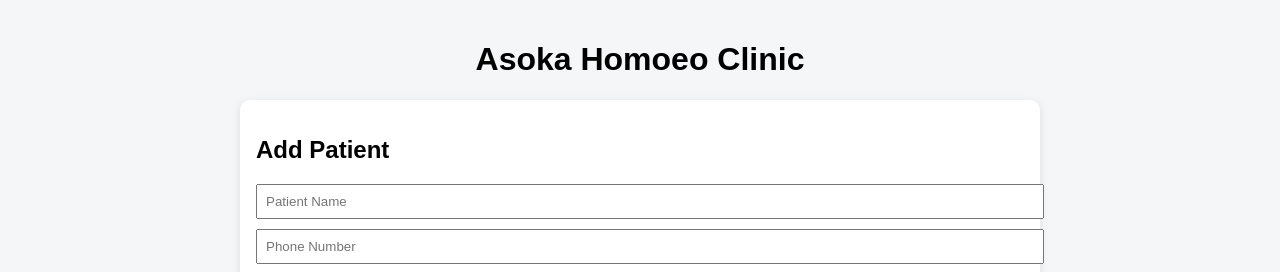
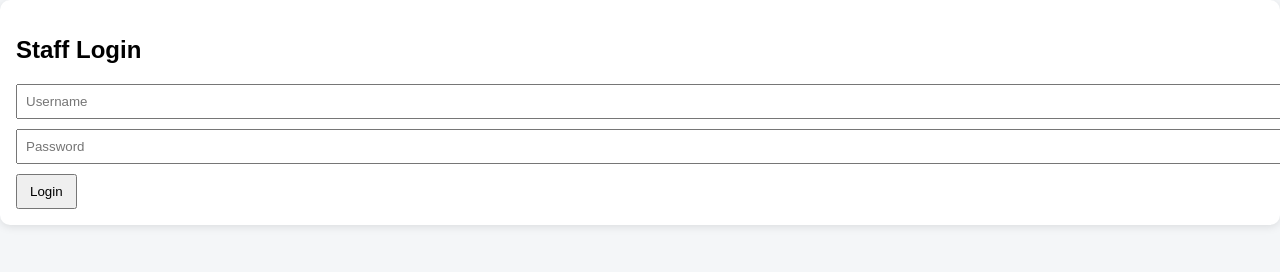
Before and after one commit to iashilraj/asoka-patient-tracker, a React (Create React App) app: page / in a window 1280 px wide. Shown: the top 272 px of the page. Built offline with nearby package versions, Linux system fonts and the light colour scheme; no server answers.

Commit message:
added login system

```diff
--- a/src/App.js
+++ b/src/App.js
@@ -2,52 +2,60 @@ import React, { useEffect, useState } from "react";
 import { getPatients, addPatient, updatePatient, deletePatient } from "./api";
 import PatientForm from "./components/PatientForm";
 import PatientList from "./components/PatientList";
+import Login from "./components/Login";
 import "./App.css";
-
 
 export default function App() {
   const [patients, setPatients] = useState([]);
   const [selected, setSelected] = useState(null);
-
+  const [isLoggedIn, setIsLoggedIn] = useState(
+    !!localStorage.getItem("token")
+  );
 
   const loadPatients = async () => {
     const res = await getPatients();
     setPatients(res.data);
   };
 
-
   useEffect(() => {
-loadPatients();
-}, []);
-
+    if (isLoggedIn) loadPatients();
+  }, [isLoggedIn]);
 
   const handleSubmit = async (data) => {
     if (selected) await updatePatient(selected._id, data);
     else await addPatient(data);
 
-
     setSelected(null);
     loadPatients();
   };
-
 
   const handleDelete = async (id) => {
     await deletePatient(id);
     loadPatients();
   };
 
+  if (!isLoggedIn) {
+    return <Login onLogin={() => setIsLoggedIn(true)} />;
+  }
 
   return (
     <div className="container">
       <h1>Asoka Homoeo Clinic</h1>
 
+      <button
+        onClick={() => {
+          localStorage.removeItem("token");
+          setIsLoggedIn(false);
+        }}
+      >
+        Logout
+      </button>
 
       <PatientForm
         onSubmit={handleSubmit}
         selected={selected}
         clearSelection={() => setSelected(null)}
       />
-
 
       <PatientList
         patients={patients}
--- a/src/api.js
+++ b/src/api.js
@@ -1,10 +1,14 @@
 import axios from "axios";
 
-
 export const API = axios.create({
-baseURL: "https://asoka-backend-production.up.railway.app",
+  baseURL: "https://asoka-backend-production.up.railway.app",
 });
 
+API.interceptors.request.use((req) => {
+  const token = localStorage.getItem("token");
+  if (token) req.headers.Authorization = token;
+  return req;
+});
 
 export const getPatients = () => API.get("/patients");
 export const addPatient = (data) => API.post("/patients", data);
--- /dev/null
+++ b/src/components/Login.js
@@ -0,0 +1,52 @@
+import React, { useState } from "react";
+import axios from "axios";
+
+export default function Login({ onLogin }) {
+  const [username, setUsername] = useState("");
+  const [password, setPassword] = useState("");
+  const [error, setError] = useState("");
+
+  const handleSubmit = async (e) => {
+    e.preventDefault();
+    setError("");
+
+    try {
+      const res = await axios.post(
+        "https://asoka-backend-production.up.railway.app/login",
+        { username, password }
+      );
+
+      localStorage.setItem("token", res.data.token);
+      onLogin(); // move to patient screen
+    } catch (err) {
+      setError("Invalid username or password");
+    }
+  };
+
+  return (
+    <div className="card">
+      <h2>Staff Login</h2>
+
+      <form onSubmit={handleSubmit}>
+        <input
+          placeholder="Username"
+          value={username}
+          onChange={(e) => setUsername(e.target.value)}
+          required
+        />
+
+        <input
+          type="password"
+          placeholder="Password"
+          value={password}
+          onChange={(e) => setPassword(e.target.value)}
+          required
+        />
+
+        <button type="submit">Login</button>
+      </form>
+
+      {error && <p style={{ color: "red" }}>{error}</p>}
+    </div>
+  );
+}
```
Lines whose indentation alone changed are shown as unchanged.
